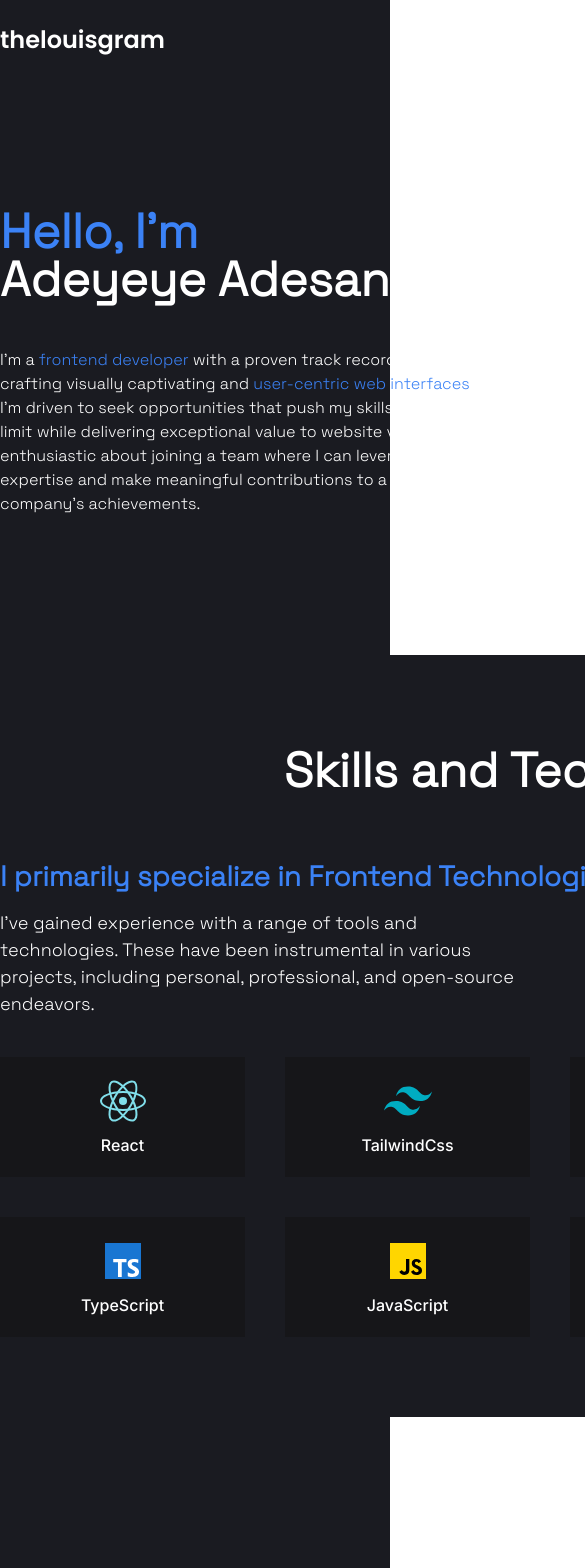
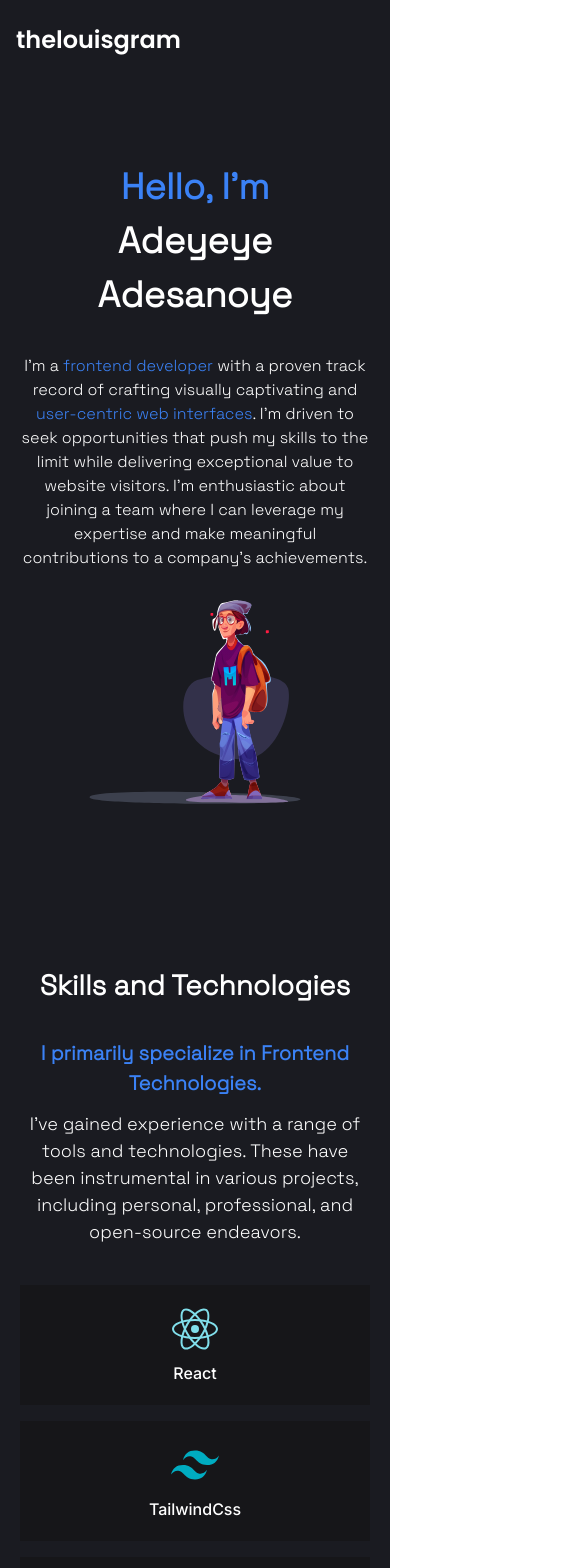
Before and after one commit to thelouisgram/portfolio, a React (Vite) app: page / in a window 390 px wide. Shown: the top 1568 px of the page, 585 px wide, since content can reach past the window. Built offline with nearby package versions, Linux system fonts and the light colour scheme.

Commit message:
submitting

```diff
--- a/src/App.jsx
+++ b/src/App.jsx
@@ -1,3 +1,4 @@
+import Contact from "./components/Contact"
 import Home from "./components/Home"
 import Navbar from "./components/Navbar"
 import Projects from "./components/Projects"
@@ -5,12 +6,15 @@ import Skills from "./components/Skills"
 
 const App = () => {
   return (
-    <div className="bg-[#1A1B21] w-full h-auto font-Space">
-      <div className="w-[1100px] mx-auto h-full ">
-        <Navbar />
+    <div className="bg-[#1A1B21] w-full h-auto font-Space relative">
+      <div className="w-full md:w-[1100px] md:mx-auto h-full ">
+      <Navbar />
+      </div>
+      <div className="w-full px-3 xs:px-5 md:px-0 md:w-[1100px] md:mx-auto h-auto ">
         <Home />
         <Skills />
         <Projects />
+        <Contact />
       </div>
           </div>
   )
--- /dev/null
+++ b/src/components/Contact.jsx
@@ -0,0 +1,46 @@
+const Contact = () => {
+  const sendEmail = () => {
+    const recipient = "hadesanoye01@gmail.com";
+
+    const mailtoLink = `mailto:${recipient}`;
+
+    window.location.href = mailtoLink;
+  };
+  return (
+    <section
+      id="contact"
+      className="w-full h-auto bg-[#1A1B21] pb-24 pt-[80px] text-white"
+    >
+      <h1 className="text-white text-center text-[28px] ss:text-[48px] font-[700] mb-8 ms:mb-12">
+        Want to work with me?
+      </h1>
+      <h2 className="text-[20px] ss:text-[24px] md:text-[28px] font-[600] text-center mb-12 text-blue-500">
+        Let’s Connect, I am open to remote and onsite full-time, part-time, and
+        contract frontend web development jobs.
+      </h2>
+
+      <div className="w-auto flex flex-col xs:flex-row gap-6 justify-center ">
+        <div
+          onClick={sendEmail}
+          className="rounded-[3px] hover:bg-blue-500 hover:text-white cursor-pointer  bg-white text-gray-800 text-[18px] font-[600] px-4 py-2"
+        >
+          Email
+        </div>
+        <a
+          href="https://twitter.com/thelouisgram/"
+          className="rounded-[3px] bg-white text-gray-800  hover:bg-blue-500  cursor-pointer hover:text-white text-[18px] font-[600] px-4 py-2"
+        >
+          Twitter
+        </a>
+        <a
+          href="https://github.com/thelouisgram"
+          className="rounded-[3px] hover:bg-blue-500 cursor-pointer  hover:text-white bg-white text-gray-800 text-[18px] font-[600] px-4 py-2"
+        >
+          GitHub
+        </a>
+      </div>
+    </section>
+  );
+};
+
+export default Contact;
--- a/src/components/Home.jsx
+++ b/src/components/Home.jsx
@@ -1,27 +1,38 @@
 /* eslint-disable react/prop-types */
 const Home = () => {
-
   const Span = ({ children }) => {
-        return <span className="text-blue-500">{children}</span>
-    }
+    return <span className="text-blue-500">{children}</span>;
+  };
 
   return (
-        <section className="h-[575px] flex justify-between items-center">
-            <div className="flex flex-col h-full justify-center text-white w-[1/2]">
-                <h1 className="text-[48px] text-blue-500 font-[600] leading-[24px]">Hello, I'm</h1>
-                <h2 className="text-[48px] text-white font-[600]">Adeyeye Adesanoye</h2>
-                <p className="w-[475px] text-[16px] mt-[32px]">
-                    I'm a <Span>frontend developer</Span> with a proven track record of crafting
-                    visually captivating and <Span>user-centric web interfaces</Span>. I'm driven to
-                    seek opportunities that push my skills to the limit while delivering
+    <section
+      id="home"
+      className="h-auto md:h-[625px] flex flex-col md:flex-row md:justify-between md:items-center justify-center items-center pt-40 pb-16"
+    >
+      <div className="flex flex-col justify-center items-center md:items-start text-white md:w-[1/2] text-center md:text-left">
+        <h1 className="text-[36px] ss:text-[48px] text-blue-500 font-[600] ss:leading-[24px]">
+          Hello, I'm
+        </h1>
+        <h2 className="text-[36px] md:text-[48px] text-white font-[600]">
+          Adeyeye Adesanoye
+        </h2>
+        <p className="w-full ss:w-[475px] text-[16px] mt-[32px]">
+          I'm a <Span>frontend developer</Span> with a proven track record of
+          crafting visually captivating and{" "}
+          <Span>user-centric web interfaces</Span>. I'm driven to seek
+          opportunities that push my skills to the limit while delivering
           exceptional value to website visitors. I'm enthusiastic about joining
           a team where I can leverage my expertise and make meaningful
           contributions to a company's achievements.
         </p>
       </div>
       <div>
-                <div className="w-[1/2] p-4 h-[435px] flex justify-end items-center">
-                    <img src="/public/assets/hero-image.svg" alt="software engineer" className="w-full h-full" />
+        <div className="w-auto h-[250px] md:w-[1/2] p-4 md:h-[435px] flex justify-end items-center">
+          <img
+            src="/public/assets/hero-image.svg"
+            alt="software engineer"
+            className="w-full h-full"
+          />
         </div>
       </div>
     </section>
--- a/src/components/Navbar.jsx
+++ b/src/components/Navbar.jsx
@@ -1,17 +1,19 @@
+import { scrollToSection } from "../utils";
+
 const Navbar = () => {
     return (
-        <section className="w-full h-[80px] flex items-center justify-between text-white font-[700]">
-            <div className="w-auto h-auto flex items-center">
+        <section className="h-[80px] fixed top-0 px-4 md:px-0 w-full md:w-[1100px] mdmx-auto z-10 bg-[#1A1B21] flex items-center justify-between text-white font-[700]">
+            <div className="w-auto h-auto flex items-center bg-[#1A1B21]">
                 <h1 className="font-[600] text-[24px] font-Poppins">thelouisgram</h1>
             </div>
-            <div className=" flex  gap-6 items-center">
-                <h2>Home</h2>
-                <h2>Skills</h2>
-                <h2>Projects</h2>
-                <h2>Contact</h2>
+            <div className="hidden gap-6 items-center md:flex">
+                <h2 className='cursor-pointer hover:text-blue-500 'onClick={() => scrollToSection('home')}>Home</h2>
+                <h2 className='cursor-pointer hover:text-blue-500 'onClick={() => scrollToSection('skills')}>Skills</h2>
+                <h2 className='cursor-pointer hover:text-blue-500 'onClick={() => scrollToSection('projects')}>Projects</h2>
+                <h2 className='cursor-pointer hover:text-blue-500 'onClick={() => scrollToSection('contact')}>Contact</h2>
             </div>
         </section>
     )
 }
 
-export default Navbar
+export default Navbar;
--- a/src/components/Projects.jsx
+++ b/src/components/Projects.jsx
@@ -2,17 +2,17 @@ import { projects } from "../utils";
 
 const Projects = () => {
   return (
-    <section className="w-full h-auto py-20">
+    <section id="projects" className="w-full h-auto pb-24 pt-[80px]">
       <h1 className="text-white text-center text-[48px] font-[700] mb-12">
         Projects
       </h1>
-      <h2 className="w-[625px] text-center mx-auto text-[18px] font-[500] mb-16 text-white">
+      <h2 className="ss:w-[625px] text-center mx-auto text-[18px] font-[500] mb-16 text-white">
         During my free time, I take pleasure in engaging in experimentation and
         constructing projects. You can explore some of these endeavors on my GitHub page,
         where you'll also discover various other miscellaneous creations I've
         been involved in.
       </h2>
-      <div className="w-full h-full grid grid-cols-3 gap-10 ">
+      <div className="w-full h-full grid grid-cols-1 ss:grid-cols-3 gap-4 ss:gap-10 ">
         {projects.map((item) => {
           return (
             <div
--- a/src/components/Skills.jsx
+++ b/src/components/Skills.jsx
@@ -10,24 +10,24 @@ const Skills = () => {
     { image: "/public/assets/skills/nodejs.svg", name: "Nodejs" },
   ];
   return (
-    <section className="w-full h-auto bg-[#1A1B21] py-20 text-white">
-      <h1 className="text-white text-center text-[48px] font-[700] mb-12">
+    <section id="skills" className="w-full h-auto bg-[#1A1B21] pb-24 pt-[80px] text-white">
+      <h1 className="text-white text-center text-[28px] ss:text-[48px] font-[700] mb-8 ss:mb-12">
         Skills and Technologies
       </h1>
-          <h2 className="text-[28px] font-[600] mb-3 text-blue-500">
-              I primarily specialize in Frontend Technologies.
+      <h2 className="text-[20px] ss:text-[28px] font-[600] mb-3 text-blue-500 text-center md:text-left">
+        I primarily specialize in Frontend Technologies.
       </h2>
-      <h2 className="w-[525px] text-left text-[18px] font-[500] mb-10">
-         I've gained experience with a range of tools and technologies.
+      <h2 className="ss:w-[525px] md:text-left text-[18px] font-[500] mb-10 text-center mx-auto md:mx-0">
+        I've gained experience with a range of tools and technologies.
         These have been instrumental in various projects, including personal,
         professional, and open-source endeavors.
       </h2>
-      <div className="w-full h-full grid grid-cols-4 gap-10 ">
+      <div className="w-full h-full grid grid-cols-1 ss:grid-cols-4 gap-4 ss:gap-6 md:gap-10 ">
         {tech.map((item) => {
           return (
             <div
               key={item.name}
-                  className="bg-[#161619] h-full w-full flex items-center justify-center aspect-auto py-5 flex-col gap-2 font-Inter relative"
+              className="bg-[#161619] h-full w-full flex items-center justify-center aspect-auto py-5 flex-col gap-2 font-Inter relative"
             >
               <img src={item.image} alt={item.name} />
               <h3 className="font-[500] text-white">{item.name}</h3>
--- a/src/utils.jsx
+++ b/src/utils.jsx
@@ -70,3 +70,12 @@ export const projects = [
         Repository: "https://github.com/thelouisgram/Weather-App",
     },
 ];
+
+
+export const scrollToSection = (sectionId) => {
+    const section = document.getElementById(sectionId);
+
+    if (section) {
+        section.scrollIntoView({ behavior: 'smooth' });
+    }
+};
```
Lines whose indentation alone changed are shown as unchanged.
